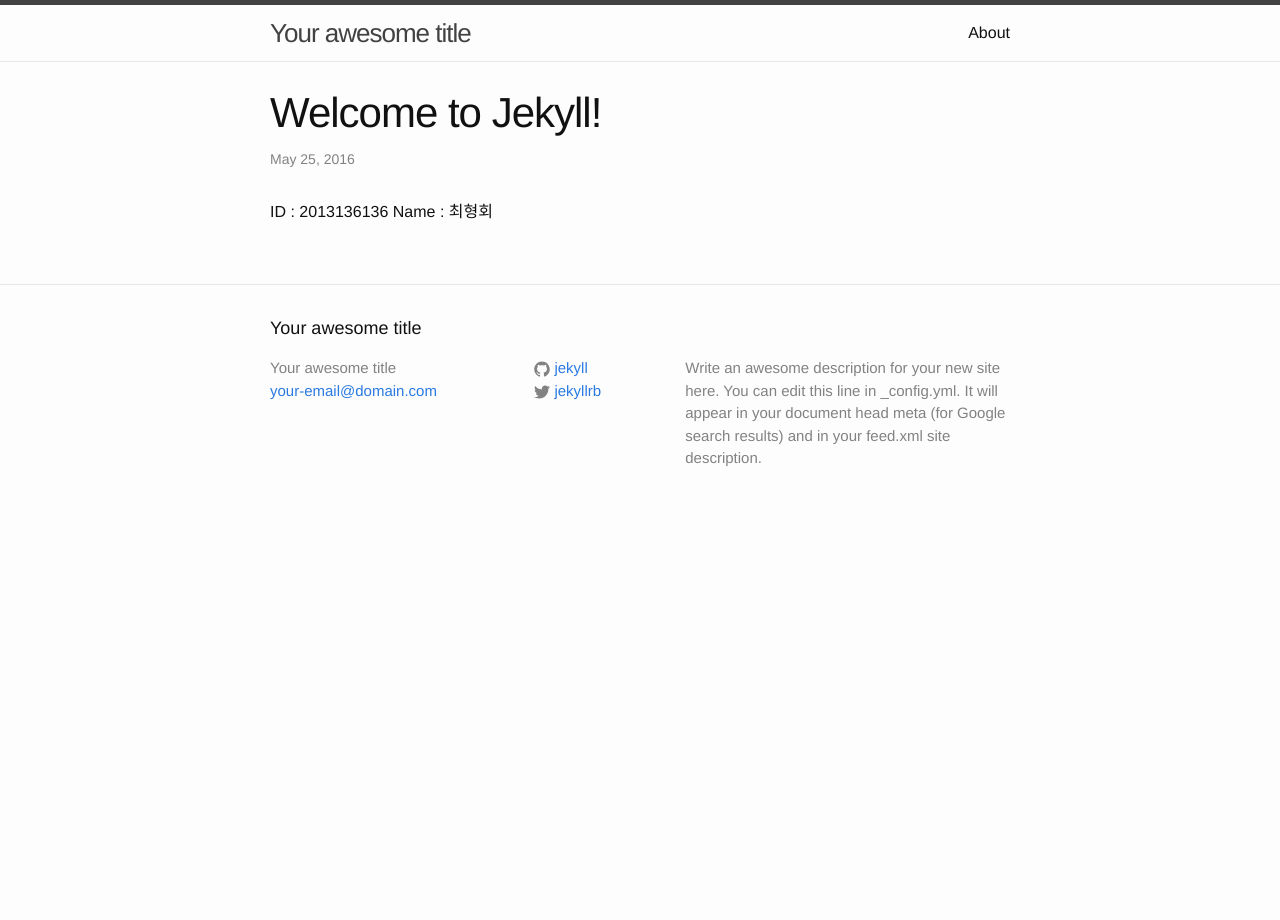
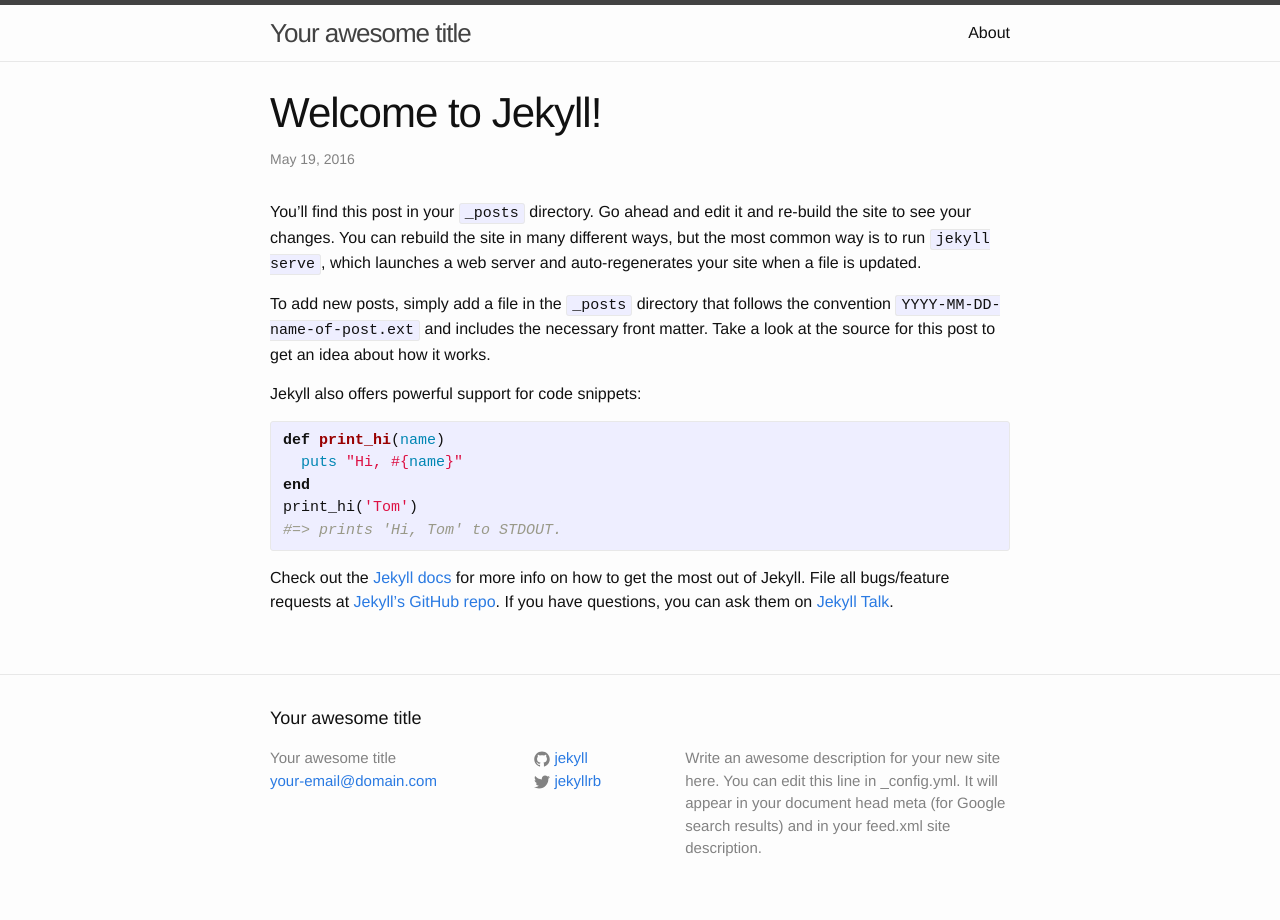
Before and after one commit to chyeonghoi/chyeonghoi.github.io, a Jekyll site: the page built from _posts/2016-05-25-Intro.markdown, in a window 1280 px wide. Built offline with Jekyll 4.4.1, drawn with Linux system fonts in a browser that asks for light colours.

Commit message:
Update 2016-05-25-Intro.markdown

```diff
--- a/_posts/2016-05-25-Intro.markdown
+++ b/_posts/2016-05-25-Intro.markdown
@@ -1,9 +1,25 @@
 ---
 layout: post
 title:  "Welcome to Jekyll!"
-date:   2016-05-25 +0900
+date:   2016-05-19 15:40:23 +0900
 categories: jekyll update
 ---
+You’ll find this post in your `_posts` directory. Go ahead and edit it and re-build the site to see your changes. You can rebuild the site in many different ways, but the most common way is to run `jekyll serve`, which launches a web server and auto-regenerates your site when a file is updated.
 
-ID : 2013136136
-Name : 최형회
+To add new posts, simply add a file in the `_posts` directory that follows the convention `YYYY-MM-DD-name-of-post.ext` and includes the necessary front matter. Take a look at the source for this post to get an idea about how it works.
+
+Jekyll also offers powerful support for code snippets:
+
+{% highlight ruby %}
+def print_hi(name)
+  puts "Hi, #{name}"
+end
+print_hi('Tom')
+#=> prints 'Hi, Tom' to STDOUT.
+{% endhighlight %}
+
+Check out the [Jekyll docs][jekyll-docs] for more info on how to get the most out of Jekyll. File all bugs/feature requests at [Jekyll’s GitHub repo][jekyll-gh]. If you have questions, you can ask them on [Jekyll Talk][jekyll-talk].
+
+[jekyll-docs]: http://jekyllrb.com/docs/home
+[jekyll-gh]:   https://github.com/jekyll/jekyll
+[jekyll-talk]: https://talk.jekyllrb.com/
```
